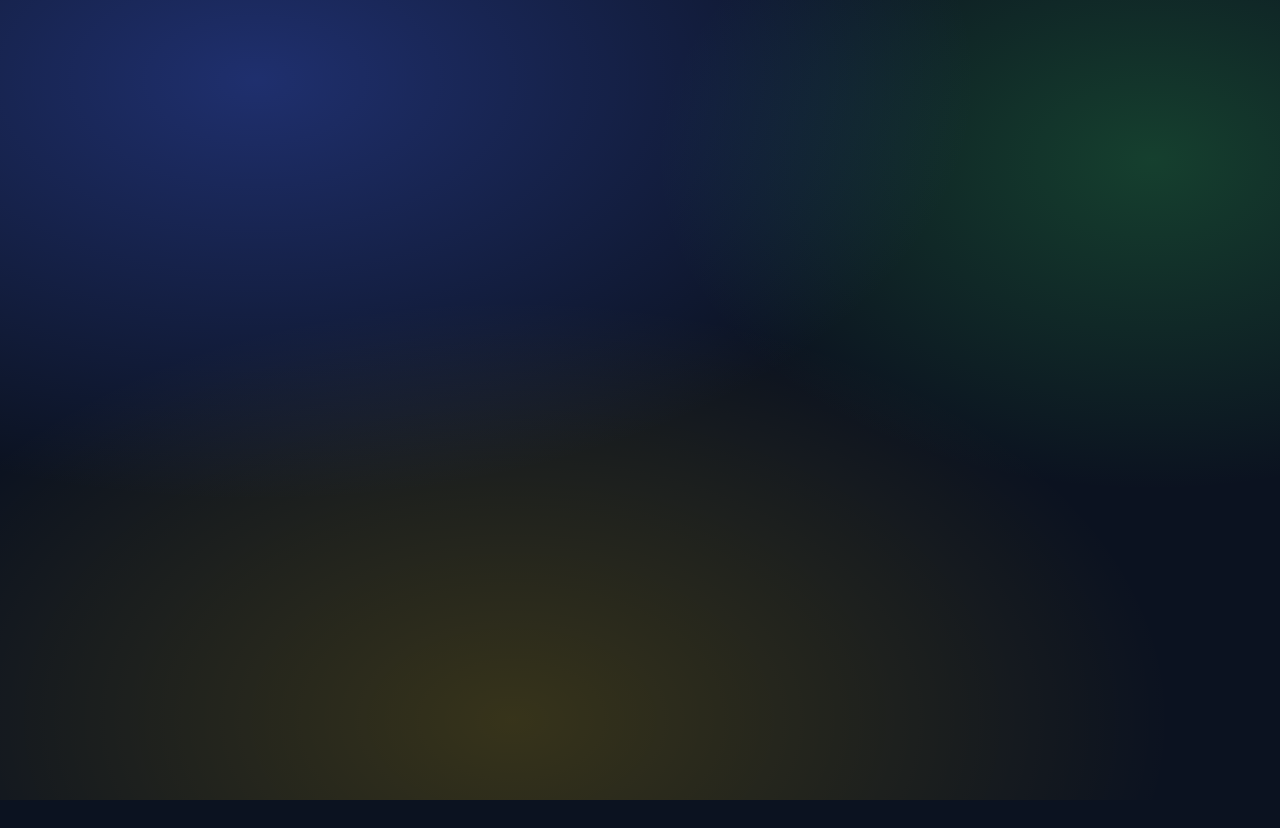
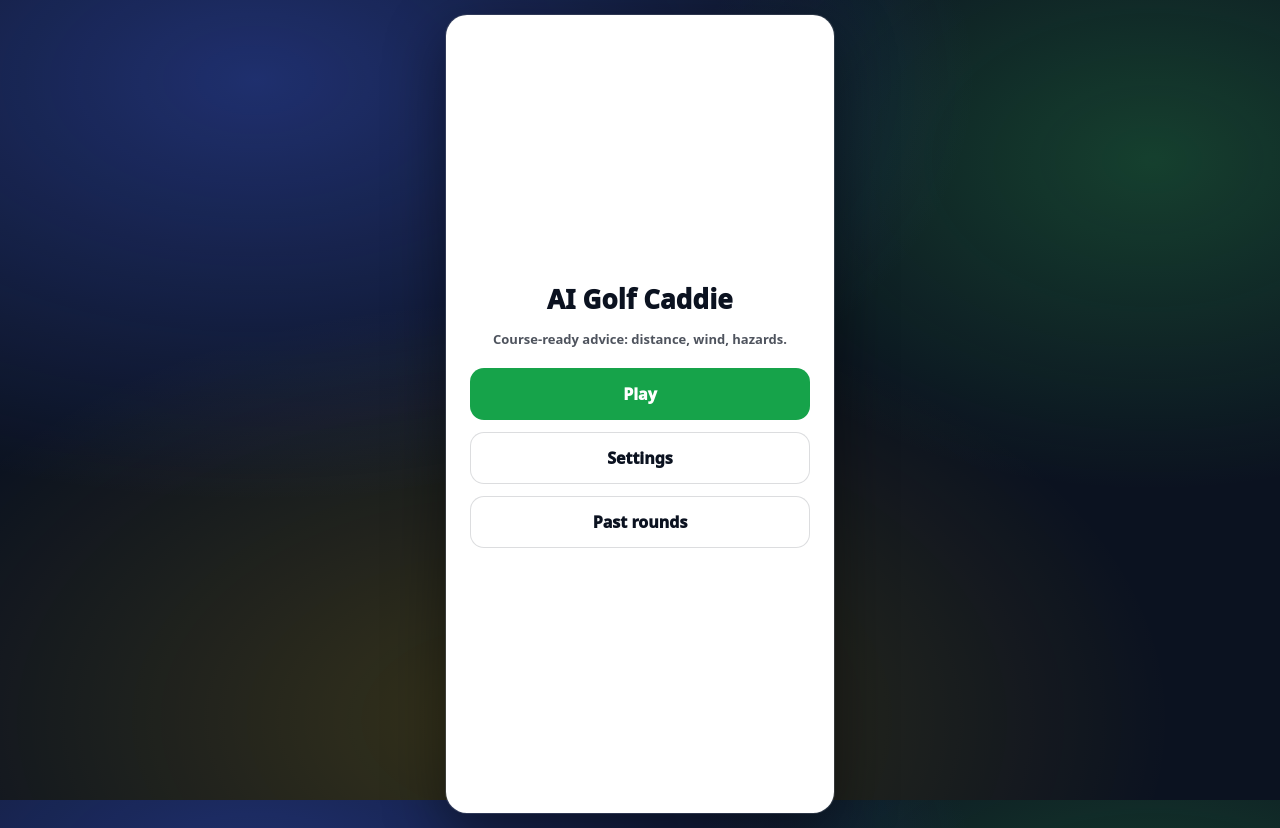
Before and after one commit to brady-heinig/golf_caddy_app, a Next.js app in the folder frontend/: page / in a window 1280 px wide. Before the commit this address had no page. Before the commit the page ends 800 px from the top, so only its background shows below. Built offline with nearby package versions, Linux system fonts and the light colour scheme.

Commit message:
Enhance landing page layout with new styles, implement navigation buttons, and update main content structure for improved user experience. Refactor existing pages to utilize consistent scrolling behavior.

```diff
--- a/frontend/src/app/globals.css
+++ b/frontend/src/app/globals.css
@@ -50,10 +50,74 @@ body {
   background: rgba(11, 18, 32, 0.35);
 }
 
-.phoneScroll {
-  height: calc(min(100dvh, var(--phoneH)) - 56px);
+.pageScroll {
+  height: min(100dvh, var(--phoneH));
   overflow: auto;
   -webkit-overflow-scrolling: touch;
+}
+
+.landingPhone {
+  height: min(100dvh, var(--phoneH));
+  background: #ffffff;
+  color: #0b1220;
+  display: grid;
+  place-items: center;
+  padding: 18px;
+}
+
+.landingCard {
+  width: 100%;
+  max-width: 340px;
+  display: grid;
+  gap: 14px;
+  text-align: center;
+}
+
+.landingTitle {
+  font-size: 26px;
+  font-weight: 1000;
+  letter-spacing: 0.2px;
+}
+
+.landingSub {
+  font-size: 13px;
+  font-weight: 700;
+  opacity: 0.72;
+  line-height: 1.35;
+}
+
+.landingBtns {
+  display: grid;
+  gap: 12px;
+  margin-top: 6px;
+}
+
+.landingBtn {
+  height: 52px;
+  border-radius: 14px;
+  border: 1px solid rgba(11, 18, 32, 0.14);
+  background: rgba(255, 255, 255, 0.98);
+  color: #0b1220;
+  font-weight: 950;
+  font-size: 16px;
+  display: grid;
+  place-items: center;
+  text-decoration: none;
+}
+
+.landingBtn:hover {
+  text-decoration: none;
+  background: rgba(11, 18, 32, 0.04);
+}
+
+.landingBtnPrimary {
+  background: var(--caddie-accent);
+  color: #ffffff;
+  border: none;
+}
+
+.landingBtnPrimary:hover {
+  background: #12803c;
 }
 
 a {
--- a/frontend/src/app/layout.tsx
+++ b/frontend/src/app/layout.tsx
@@ -1,5 +1,4 @@
 import type { ReactNode } from "react";
-import Link from "next/link";
 
 import "./globals.css";
 
@@ -9,22 +8,7 @@ export default function RootLayout({ children }: { children: ReactNode }) {
       <body>
         <div className="phoneOuter">
           <div className="phoneFrame">
-            <div className="appShell">
-              <header className="topBar">
-                <div className="topBarInner">
-                  <div className="brand">
-                    <div className="brandTitle">AI Golf Caddie</div>
-                    <div className="brandSub">Course-ready advice: distance, wind, hazards</div>
-                  </div>
-                  <nav className="nav" aria-label="Primary navigation">
-                    <Link href="/caddie">Caddie</Link>
-                    <Link href="/settings">Settings</Link>
-                    <Link href="/rounds">Rounds</Link>
-                  </nav>
-                </div>
-              </header>
-              <div className="phoneScroll">{children}</div>
-            </div>
+            {children}
           </div>
         </div>
       </body>
--- a/frontend/src/app/page.tsx
+++ b/frontend/src/app/page.tsx
@@ -1,5 +1,22 @@
-import { redirect } from "next/navigation";
+export default function HomePage() {
+  return (
+    <main className="landingPhone" role="main">
+      <div className="landingCard">
+        <div className="landingTitle">AI Golf Caddie</div>
+        <div className="landingSub">Course-ready advice: distance, wind, hazards.</div>
 
-export default function HomePage() {
-  redirect("/caddie");
+        <div className="landingBtns" role="navigation" aria-label="Primary">
+          <a className="landingBtn landingBtnPrimary" href="/caddie">
+            Play
+          </a>
+          <a className="landingBtn" href="/settings">
+            Settings
+          </a>
+          <a className="landingBtn" href="/rounds">
+            Past rounds
+          </a>
+        </div>
+      </div>
+    </main>
+  );
 }
--- a/frontend/src/app/rounds/[id]/page.tsx
+++ b/frontend/src/app/rounds/[id]/page.tsx
@@ -142,7 +142,7 @@ export default function RoundDetailPage() {
 
   if (!round) {
     return (
-      <main style={{ padding: 20 }}>
+      <main className="pageScroll" style={{ padding: 20 }}>
         <p>{error ? <span style={{ color: "crimson" }}>{error}</span> : "Loading…"}</p>
         <p>
           <Link href="/rounds">Back</Link>
@@ -152,7 +152,7 @@ export default function RoundDetailPage() {
   }
 
   return (
-    <main style={{ padding: 20, maxWidth: 860, margin: "0 auto" }}>
+    <main className="pageScroll" style={{ padding: 20, maxWidth: 860, margin: "0 auto" }}>
       <h1 style={{ marginTop: 0 }}>
         Round #{round.id} — {round.course_id}
       </h1>
--- a/frontend/src/app/rounds/page.tsx
+++ b/frontend/src/app/rounds/page.tsx
@@ -74,7 +74,7 @@ export default function RoundsPage() {
   }
 
   return (
-    <main style={{ padding: 20, maxWidth: 860, margin: "0 auto" }}>
+    <main className="pageScroll" style={{ padding: 20, maxWidth: 860, margin: "0 auto" }}>
       <h1 style={{ marginTop: 0 }}>Rounds</h1>
       <p style={{ opacity: 0.8 }}>
         Start a round, exit anytime, and resume later. (Progress is stored server-side.)
--- a/frontend/src/app/settings/page.tsx
+++ b/frontend/src/app/settings/page.tsx
@@ -69,10 +69,10 @@ export default function SettingsPage() {
     }
   }
 
-  if (loading) return <main style={{ padding: 20 }}>Loading…</main>;
+  if (loading) return <main className="pageScroll" style={{ padding: 20 }}>Loading…</main>;
 
   return (
-    <main style={{ padding: 20, maxWidth: 760, margin: "0 auto" }}>
+    <main className="pageScroll" style={{ padding: 20, maxWidth: 760, margin: "0 auto" }}>
       <h1 style={{ marginTop: 0 }}>Settings</h1>
       <section style={{ display: "grid", gap: 10, marginBottom: 18 }}>
         <label>
```
